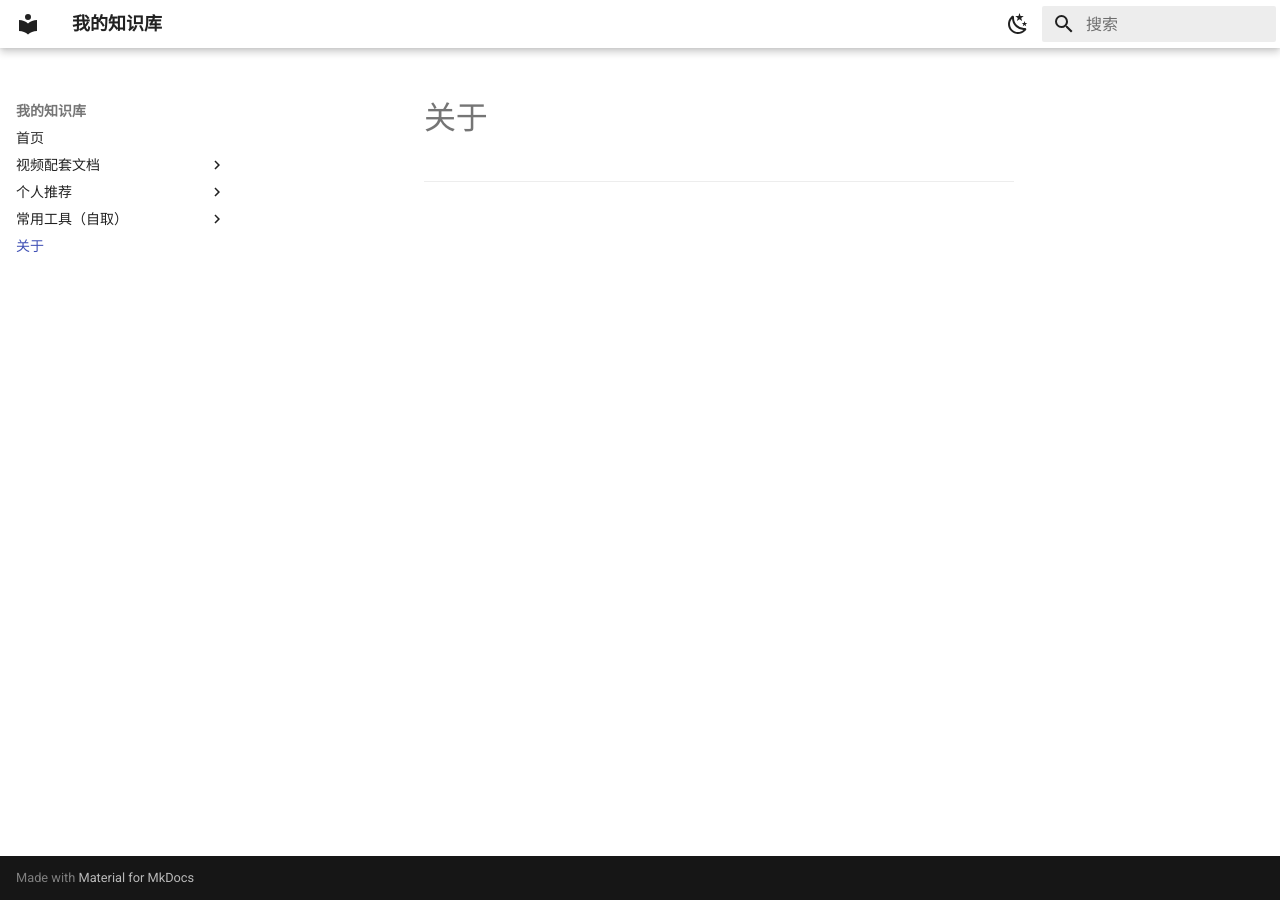
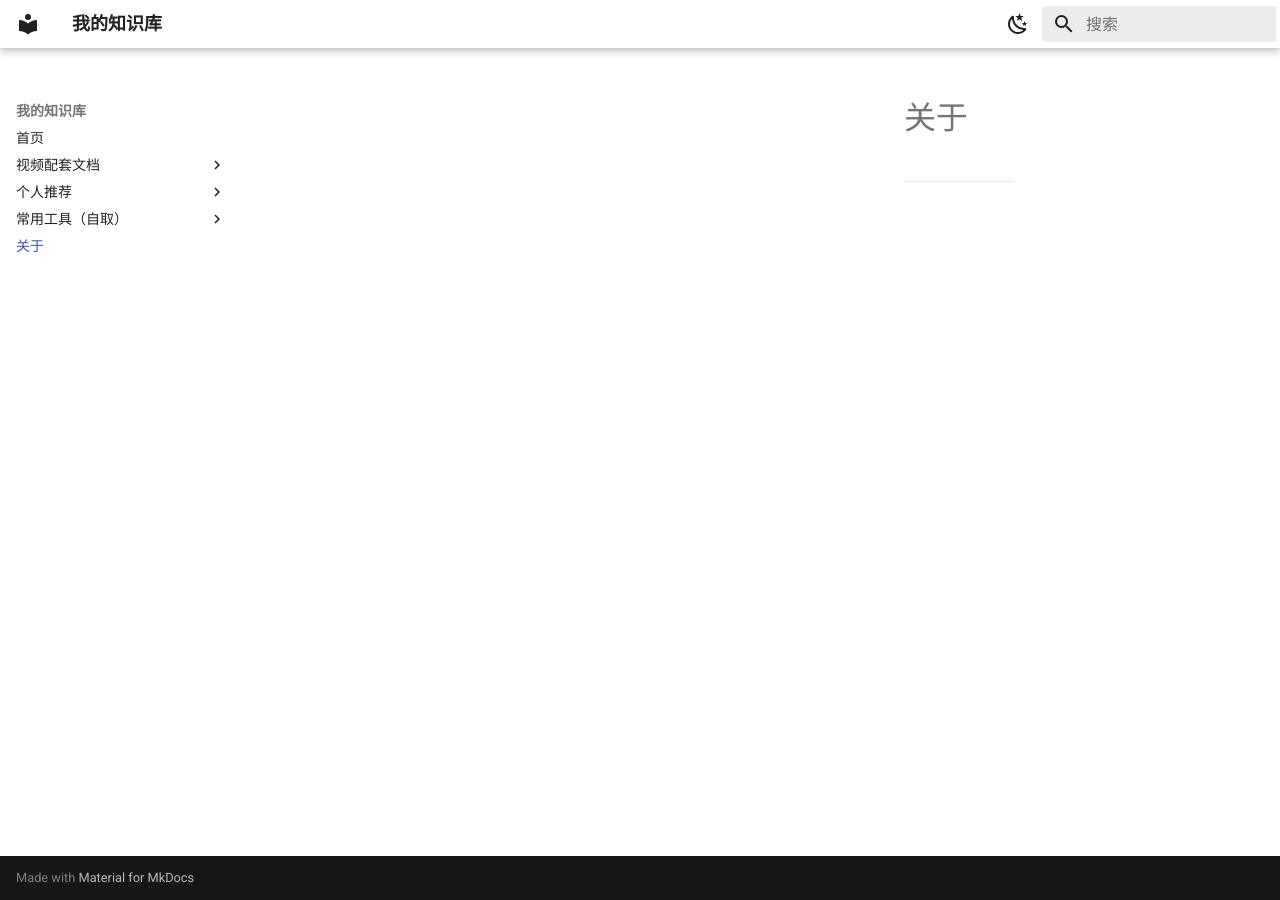
Before and after one commit to tgl2775284503-hash/zhishiku, an MkDocs documentation site: the page built from docs/about.md, in a window 1280 px wide. Built offline with MkDocs 1.6.1 and Material for MkDocs 9.7.7, drawn with Linux system fonts in a browser that asks for light colours.

Commit message:
Update index.md to change avatar image and YouTube link; enhance extra.css with layout adjustments, animations, and button styles for a more dynamic homepage experience.

```diff
--- a/docs/stylesheets/extra.css
+++ b/docs/stylesheets/extra.css
@@ -1,11 +1,178 @@
-/* 1. 扩大整体网页最大宽度，为侧边栏腾出空间 */
+/* ========================================================== */
+/* 1. 导航栏加宽 & 正文排版 (修复语法错误)               */
+/* ========================================================== */
+
+/* 整体页面最大宽度，撑开页面空间 */
 .md-grid {
   max-width: 1600px !important;
 }
 
-/* 2. 增加左侧边栏的宽度（仅在电脑桌面端生效，防止破坏手机端抽屉菜单） */
+/* 电脑大屏幕下的加宽逻辑 */
 @media screen and (min-width: 76.25em) {
+  /* 设置左侧侧边栏宽度 */
   .md-sidebar--primary {
-    width: 20rem !important;
+    flex: 0 0 22rem !important;
+    width: 22rem !important;
+  }
+
+  /* 补全：让导航栏内的文字和背景色填满 100% 宽度，不留白！ */
+  .md-sidebar--primary .md-nav,
+  .md-sidebar--primary .md-sidebar__scrollwrap,
+  .md-sidebar--primary .md-sidebar__inner {
+    width: 100% !important;
+    max-width: 100% !important;
+  }
+
+  /* 让右侧的正文内容向右避让 22rem */
+  .md-content {
+    margin-left: 22rem !important;
   }
 }
+
+/* 补全：让导航栏文字长标题舒展，不提前换行 */
+.md-nav__title,
+.md-nav__item {
+  white-space: normal !important;
+}
+
+
+/* ========================================================== */
+/* 2. UP 主专属炫酷主页样式 (补全头像代码)                */
+/* ========================================================== */
+
+.hero-container {
+  display: flex;
+  flex-direction: column;
+  align-items: center;
+  justify-content: center;
+  padding: 6rem 1rem;
+  text-align: center;
+}
+
+/* 主页文字逐个淡入动效 */
+.hero-container > * {
+  opacity: 0;
+  animation: staggeredFadeIn 0.8s ease-out forwards;
+}
+
+.hero-container .hero-avatar { animation-delay: 0.1s; }
+.hero-container .hero-title { animation-delay: 0.3s; }
+.hero-container .hero-subtitle { animation-delay: 0.5s; }
+.hero-container .hero-buttons { animation-delay: 0.7s; }
+
+/* 🌟 头像核心样式：圆形、蓝色呼吸发光、浮动动效 */
+.hero-avatar {
+  width: 150px;
+  height: 150px;
+  border-radius: 50%; /* 圆形 */
+  margin-bottom: 2rem;
+  box-shadow: 0 0 25px rgba(66, 165, 245, 0.3); /* 初始蓝色发光 */
+  object-fit: cover;
+  border: 4px solid rgba(255, 255, 255, 0.8);
+  transition: all 0.4s cubic-bezier(0.175, 0.885, 0.32, 1.275);
+  animation: float 4s ease-in-out infinite, pulseGlow 3s ease-in-out infinite; /* 浮动+发光动画 */
+}
+
+/* 鼠标悬停时的动效：上浮、旋转、放大 */
+.hero-avatar:hover {
+  transform: translateY(-8px) rotate(8deg) scale(1.08);
+  box-shadow: 0 0 45px rgba(66, 165, 245, 0.6); /* 发光变强 */
+}
+
+/* 主页标题样式：蓝色渐变 Shift (Shift) */
+.hero-title {
+  font-size: 2.8rem;
+  font-weight: 800;
+  margin-bottom: 0.8rem;
+  background: linear-gradient(120deg, #1976d2, #42a5f5, #00d2ff);
+  background-size: 200% 200%;
+  -webkit-background-clip: text;
+  -webkit-text-fill-color: transparent;
+  animation: gradientShift 5s ease infinite;
+}
+
+/* 主页副标题样式 */
+.hero-subtitle {
+  font-size: 1.15rem;
+  color: #666;
+  margin-bottom: 3rem;
+  max-width: 650px;
+  line-height: 1.8;
+}
+
+/* 深色模式下的副标题颜色 */
+[data-md-color-scheme="slate"] .hero-subtitle {
+  color: #a7b1b5;
+}
+
+/* 按钮容器 */
+.hero-buttons {
+  display: flex;
+  gap: 1.5rem;
+  flex-wrap: wrap;
+  justify-content: center;
+}
+
+/* 按钮基础样式 */
+.hero-btn {
+  padding: 0.9rem 2.2rem;
+  border-radius: 30px;
+  font-weight: 600;
+  font-size: 1rem;
+  text-decoration: none !important;
+  transition: all 0.3s ease;
+  display: flex;
+  align-items: center;
+  gap: 10px;
+}
+
+/* 主要按钮：YouTube 红色风格 */
+.hero-btn-primary {
+  background-color: #ff0000;
+  color: white !important;
+  box-shadow: 0 4px 15px rgba(255, 0, 0, 0.3);
+}
+
+/* 次要按钮：幽灵按钮风格 */
+.hero-btn-secondary {
+  background-color: transparent;
+  color: #1976d2 !important;
+  border: 2px solid #1976d2;
+}
+
+/* 深色模式下的次要按钮风格 */
+[data-md-color-scheme="slate"] .hero-btn-secondary {
+  background-color: rgba(255, 255, 255, 0.05);
+  color: white !important;
+  border-color: rgba(255, 255, 255, 0.3);
+}
+
+/* ========================================================== */
+/* 3. 主页动画定义 (Animations)                      */
+/* ========================================================== */
+
+/* 逐个淡入动画 */
+@keyframes staggeredFadeIn {
+  from { opacity: 0; transform: translateY(15px); }
+  to { opacity: 1; transform: translateY(0); }
+}
+
+/* 蓝色发光呼吸动画 */
+@keyframes pulseGlow {
+  0%, 100% { box-shadow: 0 0 25px rgba(66, 165, 245, 0.3); }
+  50% { box-shadow: 0 0 45px rgba(66, 165, 245, 0.6); }
+}
+
+/* 上下浮动动画 */
+@keyframes float {
+  0% { transform: translateY(0px); }
+  50% { transform: translateY(-12px); }
+  100% { transform: translateY(0px); }
+}
+
+/* 文字渐变SHIFT动画 */
+@keyframes gradientShift {
+  0% { background-position: 0% 50%; }
+  50% { background-position: 100% 50%; }
+  100% { background-position: 0% 50%; }
+}
```
Also changed, not shown: docs/index.md (+2 -2 lines).
